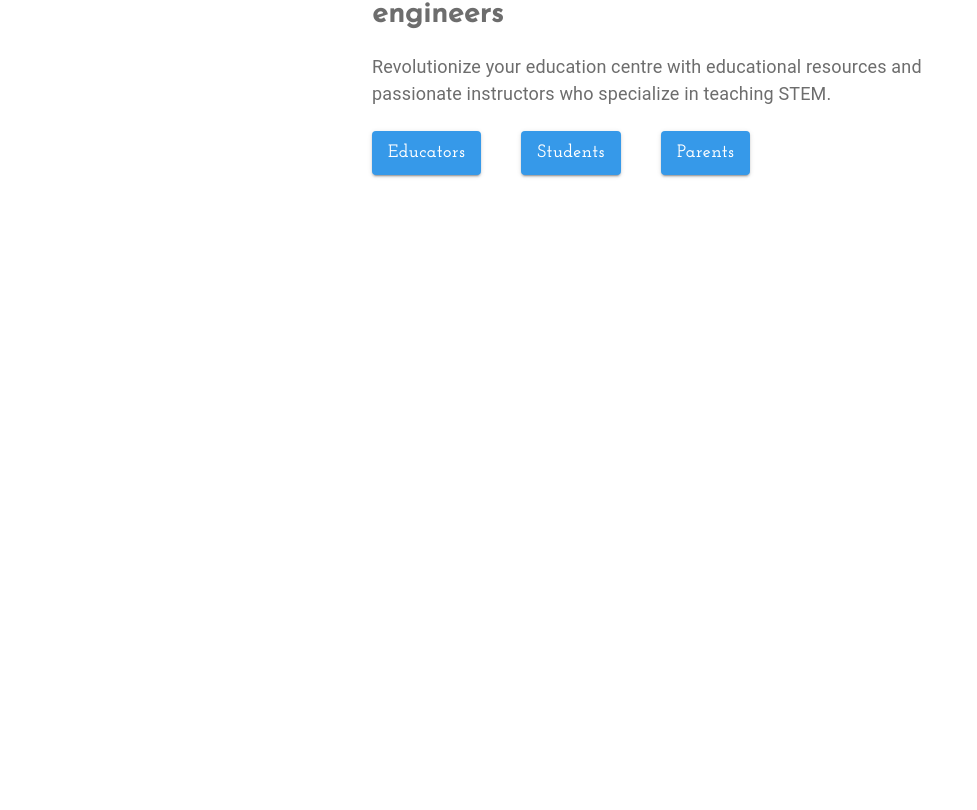
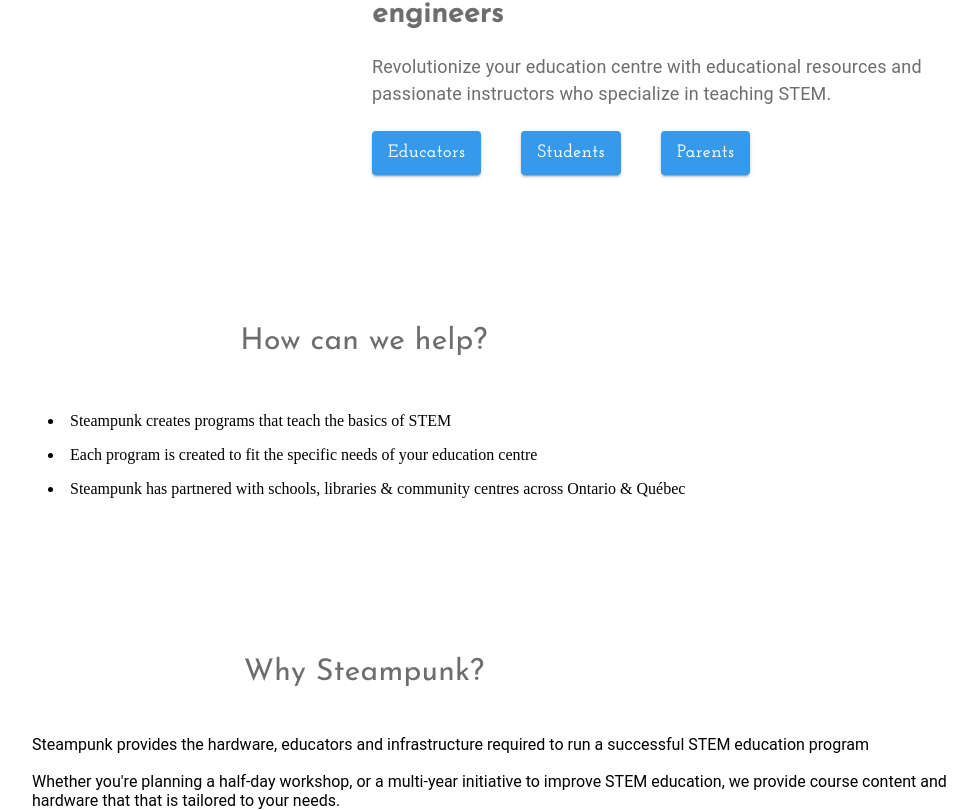
Before and after one commit to thePianoKid/SEG-3125-Project-2, a React (Create React App) app: page / in a window 1280 px wide. Shown: the part 310-1120 px from the top of the page, without its empty margins (276-1253 px from the left). Before the commit the page ends 800 px from the top, so only its background shows below. Built offline with nearby package versions, Linux system fonts and the light colour scheme.

Commit message:
Added basic services page

```diff
--- /dev/null
+++ b/src/components/pages/About.jsx
@@ -0,0 +1,37 @@
+import React from "react";
+import { styled } from "@mui/material/styles";
+import { Grid, ListItem, Typography } from "@mui/material";
+
+const AboutTitle = styled(Typography)(() => ({
+  margin: "auto",
+  textAlign: "center",
+  fontFamily: "Josefin Sans",
+  fontSize: "30px",
+  color: "#6D6D6D",
+}));
+
+function About() {
+  return (
+    <div>
+      <AboutTitle sx={{ pt: 18, pb: 7 }}>How can we help?</AboutTitle>
+      <Grid container spacing={2}>
+        <Grid xs={3}></Grid>
+        <Grid xs={9}>
+          <ListItem sx={{ display: "list-item" }}>
+            Steampunk creates programs that teach the basics of STEM
+          </ListItem>
+          <ListItem sx={{ display: "list-item" }}>
+            Each program is created to fit the specific needs of your education
+            centre
+          </ListItem>
+          <ListItem sx={{ display: "list-item" }}>
+            Steampunk has partnered with schools, libraries & community centres
+            across Ontario & Québec
+          </ListItem>
+        </Grid>
+      </Grid>
+    </div>
+  );
+}
+
+export default About;
--- a/src/components/pages/Home.jsx
+++ b/src/components/pages/Home.jsx
@@ -2,6 +2,8 @@
 import "../../style/fonts/josefin-sans.css";
 import Navbar from '../Navbar';
 import ThemedButton from '../ThemedButton';
+import About from './About';
+import Services from './Services';
 import Grid from '@mui/system/Unstable_Grid';
 import { Typography } from '@mui/material'
 import { styled } from "@mui/material/styles";
@@ -35,6 +37,8 @@
                 <ThemedButton btnText={ "Parents" } />
             </Grid>
         </Grid>
+        <About />
+        <Services />
     </div>
   )
 }
--- /dev/null
+++ b/src/components/pages/Services.jsx
@@ -0,0 +1,40 @@
+import React from "react";
+import { Typography } from "@mui/material";
+import { styled } from "@mui/material/styles";
+import { Grid } from "@mui/material";
+
+const ServicesTitle = styled(Typography)(() => ({
+    margin: "auto",
+    textAlign: "center",
+    fontFamily: "Josefin Sans",
+    fontSize: "30px",
+    color: "#6D6D6D",
+  }));
+
+function Services() {
+  return (
+    <div>
+      <ServicesTitle sx={{ pt: 18, pb: 7 }}>Why Steampunk?</ServicesTitle>
+      <Grid container spacing={2}>
+        <Grid xs={3}></Grid>
+        <Grid xs={9}>
+          <Typography variant="p" sx={{ fontFamily: "Roboto" }}>
+            Steampunk provides the hardware, educators and infrastructure
+            required to run a successful STEM education program
+          </Typography>
+
+          <br />
+          <br />
+
+          <Typography variant="p" sx={{ fontFamily: "Roboto" }}>
+            Whether you're planning a half-day workshop, or a multi-year
+            initiative to improve STEM education, we provide course content and
+            hardware that that is tailored to your needs.
+          </Typography>
+        </Grid>
+      </Grid>
+    </div>
+  );
+}
+
+export default Services;
```
